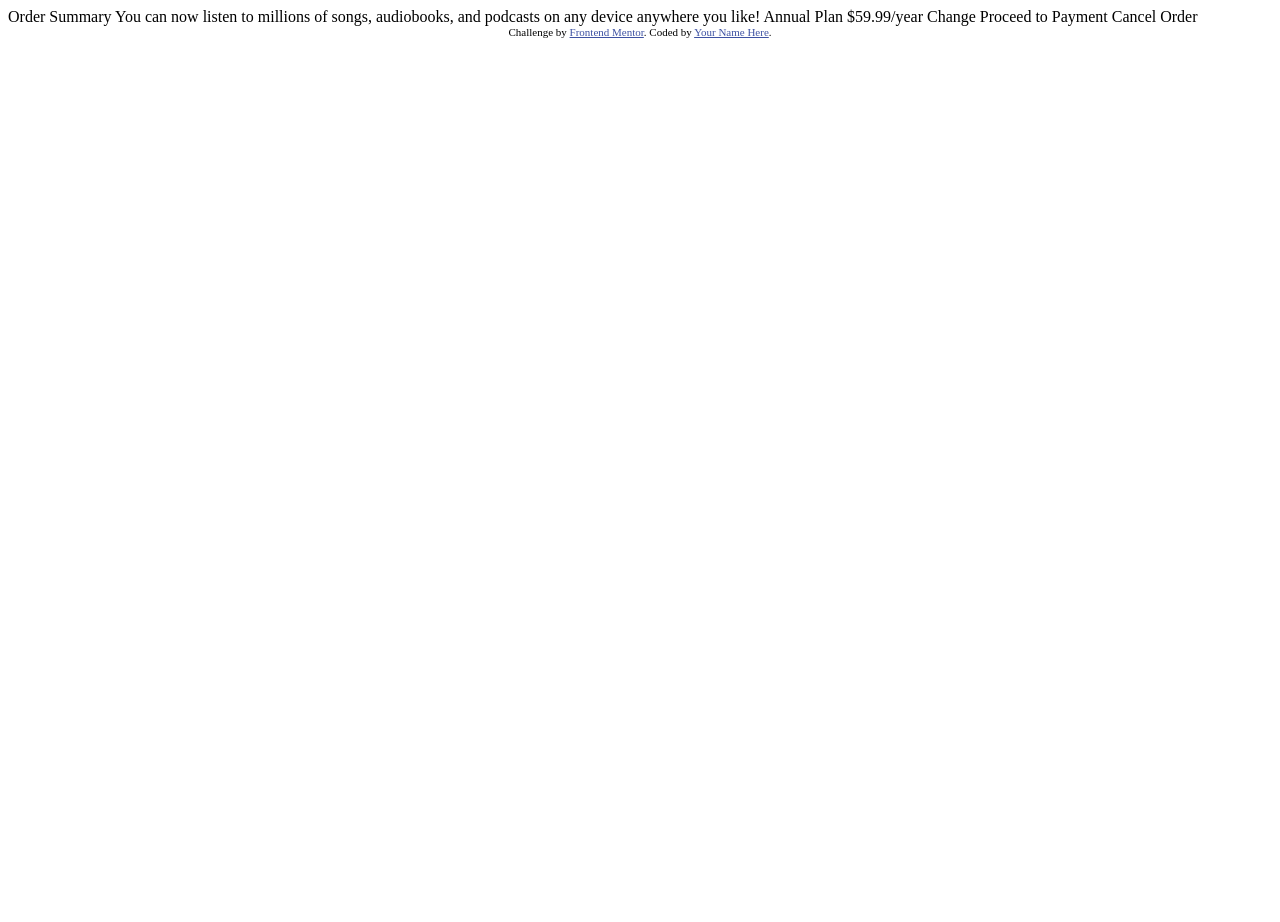
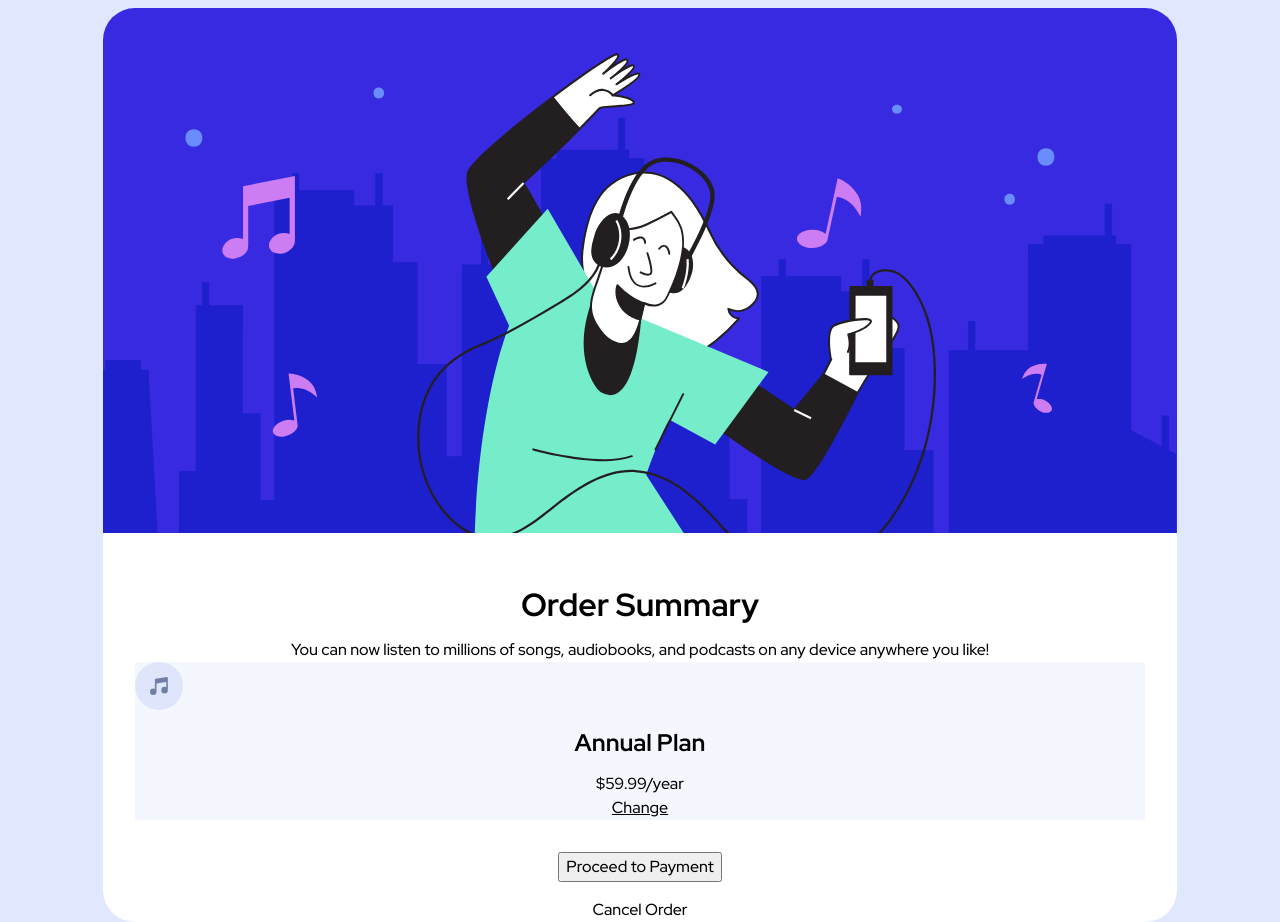
Before and after one commit to MuneerMek/order-summary-component-main, a plain HTML site: page index.html in a window 1280 px wide. Before the commit the page ends 800 px from the top, so only its background shows below. Drawn offline with Linux system fonts and the light colour scheme.

Commit message:
added styles

```diff
--- a/index.html
+++ b/index.html
@@ -1,37 +1,51 @@
 <!DOCTYPE html>
 <html lang="en">
-<head>
-  <meta charset="UTF-8">
-  <meta name="viewport" content="width=device-width, initial-scale=1.0"> <!-- displays site properly based on user's device -->
+  <head>
+    <meta charset="UTF-8" />
+    <meta name="viewport" content="width=device-width, initial-scale=1.0" />
+    <link
+      rel="icon"
+      type="image/png"
+      sizes="32x32"
+      href="./images/favicon-32x32.png"
+    />
+    <title>Frontend Mentor | Order summary card</title>
+    <link rel="preconnect" href="https://fonts.googleapis.com" />
+    <link rel="preconnect" href="https://fonts.gstatic.com" crossorigin />
+    <link
+      href="https://fonts.googleapis.com/css2?family=Red+Hat+Display:wght@500;700;900&display=swap"
+      rel="stylesheet"
+    />
+    <link rel="stylesheet" href="style.css" />
+  </head>
 
-  <link rel="icon" type="image/png" sizes="32x32" href="./images/favicon-32x32.png">
-
-  <title>Frontend Mentor | Order summary card</title>
-
-  <!-- Feel free to remove these styles or customise in your own stylesheet 👍 -->
-  <style>
-    .attribution { font-size: 11px; text-align: center; }
-    .attribution a { color: hsl(228, 45%, 44%); }
-  </style>
-</head>
-<body>
-
-  Order Summary
-
-  You can now listen to millions of songs, audiobooks, and podcasts on any
-  device anywhere you like!
-
-  Annual Plan
-  $59.99/year
-
-  Change
-
-  Proceed to Payment
-  Cancel Order
-
-  <div class="attribution">
-    Challenge by <a href="https://www.frontendmentor.io?ref=challenge" target="_blank">Frontend Mentor</a>.
-    Coded by <a href="#">Your Name Here</a>.
-  </div>
-</body>
+  <body>
+    <main class="wrapper">
+      <figure class="hero">
+        <img
+          src="images/illustration-hero.svg"
+          alt="girl happily listening to music"
+        />
+      </figure>
+      <div class="main-flex-group">
+        <h1>Order Summary</h1>
+        <p>
+          You can now listen to millions of songs, audiobooks, and podcasts on
+          any device anywhere you like!
+        </p>
+        <div class="purchase-plan">
+          <figure>
+            <img src="images/icon-music.svg" alt="music notes icon" />
+          </figure>
+          <h2>Annual Plan</h2>
+          <p>$59.99/year</p>
+          <span><a href="#">Change</a></span>
+        </div>
+      </div>
+      <div class="flex-group">
+        <button class="button"><span>Proceed to Payment</span></button>
+        <p>Cancel Order</p>
+      </div>
+    </main>
+  </body>
 </html>
--- /dev/null
+++ b/style.css
@@ -0,0 +1,138 @@
+/* Box sizing rules */
+*,
+*::before,
+*::after {
+  box-sizing: border-box;
+}
+
+/* Prevent font size inflation */
+html {
+  -moz-text-size-adjust: none;
+  -webkit-text-size-adjust: none;
+  text-size-adjust: none;
+}
+
+/* Remove default margin in favour of better control in authored CSS */
+body,
+h1,
+h2,
+h3,
+h4,
+p,
+figure,
+blockquote,
+dl,
+dd {
+  margin-block-end: 0;
+}
+
+figure {
+  margin: 0;
+}
+
+/* Remove list styles on ul, ol elements with a list role, which suggests default styling will be removed */
+ul[role="list"],
+ol[role="list"] {
+  list-style: none;
+}
+
+/* Set core body defaults */
+body {
+  min-height: 100vh;
+  line-height: 1.5;
+}
+
+/* Set shorter line heights on headings and interactive elements */
+h1,
+h2,
+h3,
+h4,
+button,
+input,
+label {
+  line-height: 1.1;
+}
+
+/* Balance text wrapping on headings */
+h1,
+h2,
+h3,
+h4 {
+  text-wrap: balance;
+}
+
+/* A elements that don't have a class get default styles */
+a:not([class]) {
+  text-decoration-skip-ink: auto;
+  color: currentColor;
+}
+
+/* Make images easier to work with */
+img,
+picture {
+  max-width: 100%;
+  display: block;
+}
+
+/* Inherit fonts for inputs and buttons */
+input,
+button,
+textarea,
+select {
+  font: inherit;
+}
+
+/* Make sure textareas without a rows attribute are not tiny */
+textarea:not([rows]) {
+  min-height: 10em;
+}
+
+/* Anything that has been anchored to should have extra scroll margin */
+:target {
+  scroll-margin-block: 5ex;
+}
+
+/* Root styles */
+
+:root {
+  --clr-primary-100: hsl(225, 100%, 94%);
+  --clr-primary-400: hsl(245, 75%, 52%);
+  --clr-neutral-100: hsl(225, 100%, 98%);
+  --clr-neutral-200: hsl(224, 23%, 55%);
+  --clr-neutral-700: hsl(223, 47%, 23%);
+}
+
+/* General */
+
+html {
+  font-size: 1rem;
+  font-family: "Red Hat Display", sans-serif;
+}
+
+body {
+  background: var(--clr-primary-100);
+  display: grid;
+  place-items: center;
+  text-align: center;
+}
+
+.wrapper {
+  display: flex;
+  flex-flow: column;
+  width: 85%;
+  background: white;
+  border-radius: 2rem;
+}
+
+.hero img {
+  width: 100%;
+  border-radius: 2rem 2rem 0 0;
+}
+
+.main-flex-group {
+  padding: 2rem;
+}
+
+.purchase-plan {
+  background: var(--clr-neutral-100);
+}
```
Also changed, not shown: script.js (added).
